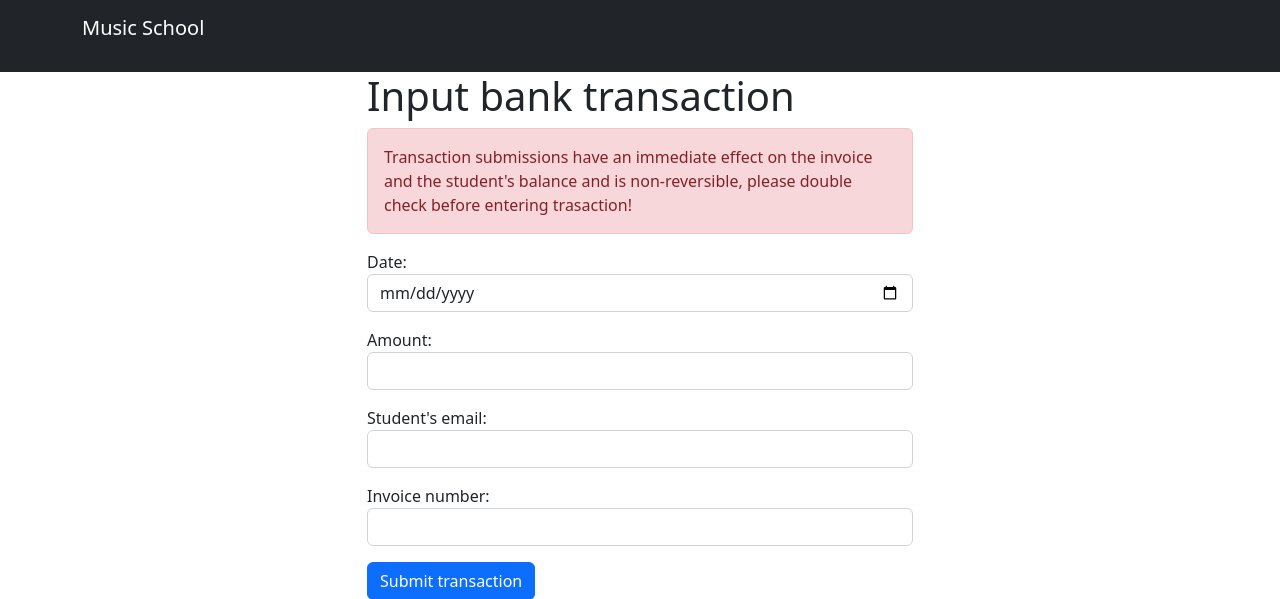
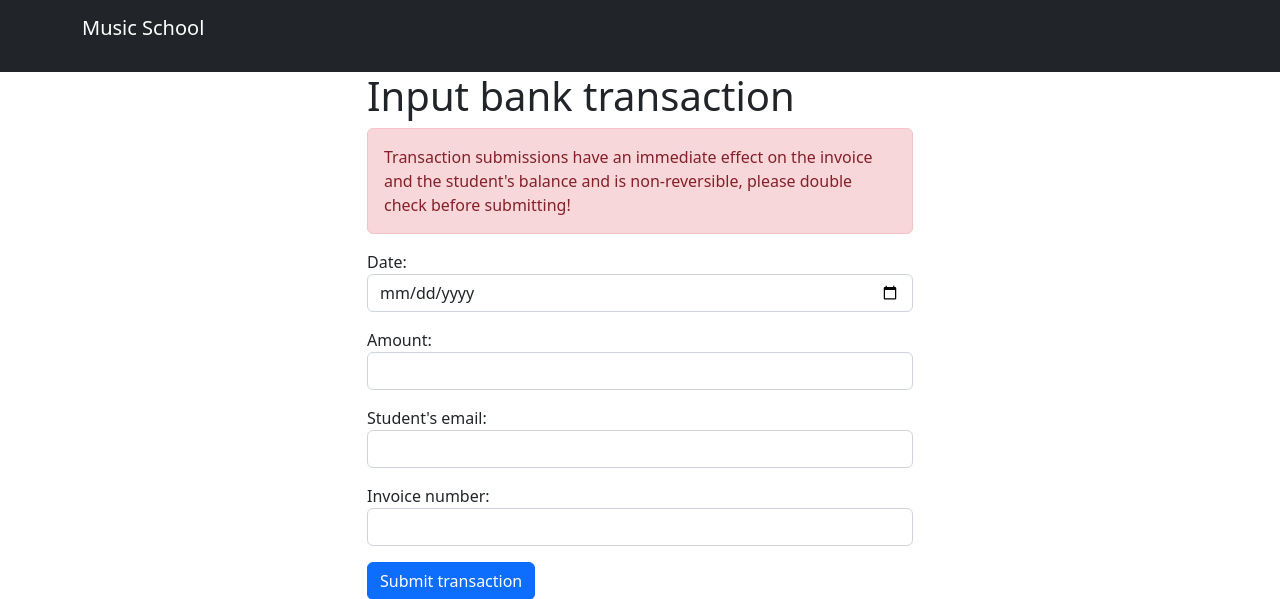
Before and after one commit to SaujanShr/Falcon, a Django app: template lessons/templates/transaction_admin_view.html in a window 1280 px wide. Shown: the top 599 px of the page. Run offline with Django 4.2, Linux system fonts and the light colour scheme; the template is opened without the code that fills it: values that come from a table or form of the project are taken from there, others are empty; some libraries are stand-ins or nearby versions.

Commit message:
Fix typo on transaction template

```diff
--- a/lessons/templates/transaction_admin_view.html
+++ b/lessons/templates/transaction_admin_view.html
@@ -5,7 +5,7 @@
     <div class="col-sm-12 col-md-6 offset-md-3">
       <h1> Input bank transaction </h1>
       <div class="alert alert-danger" role="alert">
-        Transaction submissions have an immediate effect on the invoice and the student's balance and is non-reversible, please double check before entering trasaction!
+        Transaction submissions have an immediate effect on the invoice and the student's balance and is non-reversible, please double check before submitting!
       </div>
       <form action="{% url 'transaction_admin_view'%}" method="post">
           {% csrf_token %}
```
